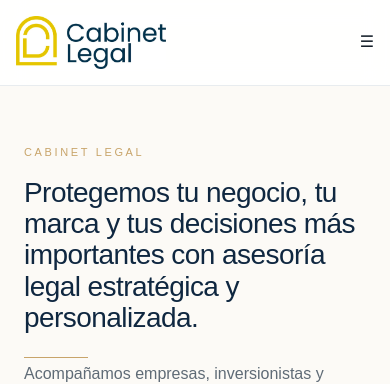
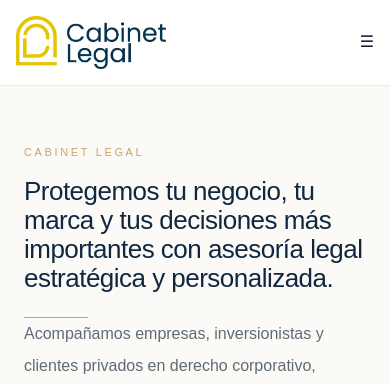
Before and after one commit to aileenespinosa-create/Cabinet-legal, a Next.js app: page / in a window 390 px wide. Shown: the top 384 px of the page. Built offline with nearby package versions, Linux system fonts and the light colour scheme.

Commit message:
Update page.tsx

```diff
--- a/app/page.tsx
+++ b/app/page.tsx
@@ -15,7 +15,7 @@ export default function HomePage() {
               Cabinet Legal
             </div>
 
-            <h1 className="max-w-3xl text-[28px] font-light leading-[1.12] tracking-tight text-[#0f2740] sm:text-[34px] md:text-[44px] lg:text-[52px]">
+            <h1 className="max-w-3xl text-[26px] font-light leading-[1.12] tracking-tight text-[#0f2740] sm:text-[34px] md:text-[44px] lg:text-[52px]">
               Protegemos tu negocio, tu marca y tus decisiones más importantes
               con asesoría legal estratégica y personalizada.
             </h1>
```
